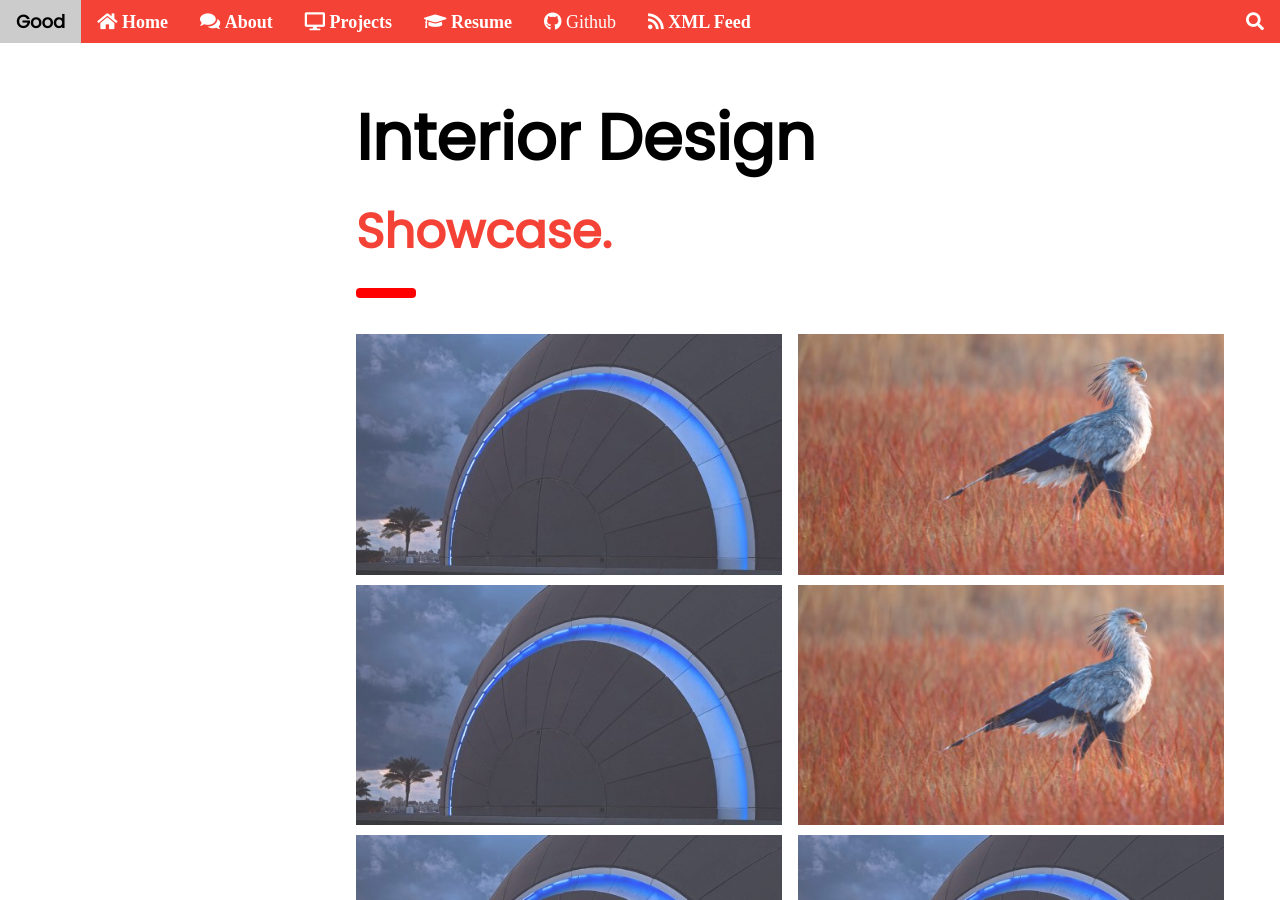
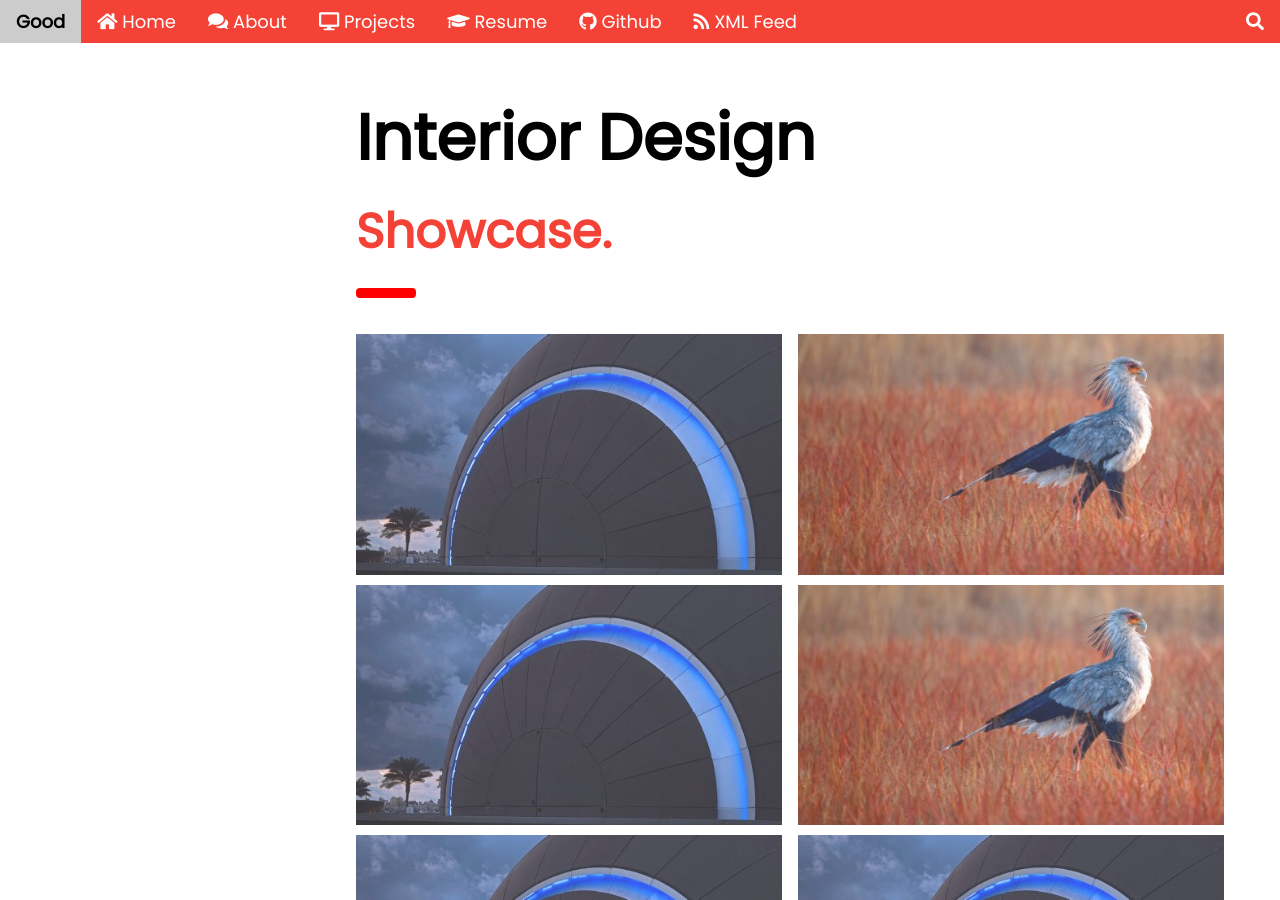
Before and after one commit to chipprogrammers/Good, a Jekyll site: the page built from index.html, in a window 1280 px wide and 900 px high. Built offline with Jekyll 4.4.1, drawn with Linux system fonts in a browser that asks for light colours; comment, search, counter and statistics services are not loaded.

Commit message:
Update navbar.html

```diff
--- a/_includes/navbar.html
+++ b/_includes/navbar.html
@@ -5,7 +5,7 @@
     </a>
     <a href="/Good" class="w3-bar-item w3-button"><b>Good</b></a>
      {% for y in site.data.menu %}
-        <a href="{{ y.url }}" class="w3-bar-item w3-button w3-hide-small"><i class="{{ y.icon }}">  {{ y.text }}</i></a>
+        <a href="{{ y.url }}" class="w3-bar-item w3-button w3-hide-small"><i class="{{ y.icon }}"></i>  {{ y.text }}</a>
      {% endfor %}
     {% include site_search.html %}
   </div>
```
